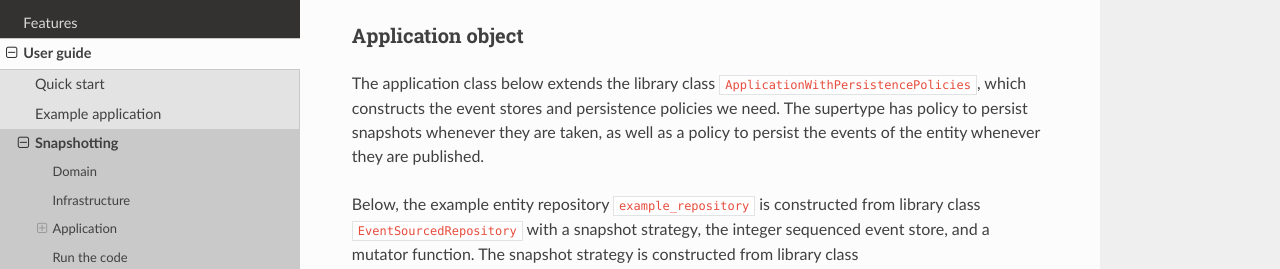
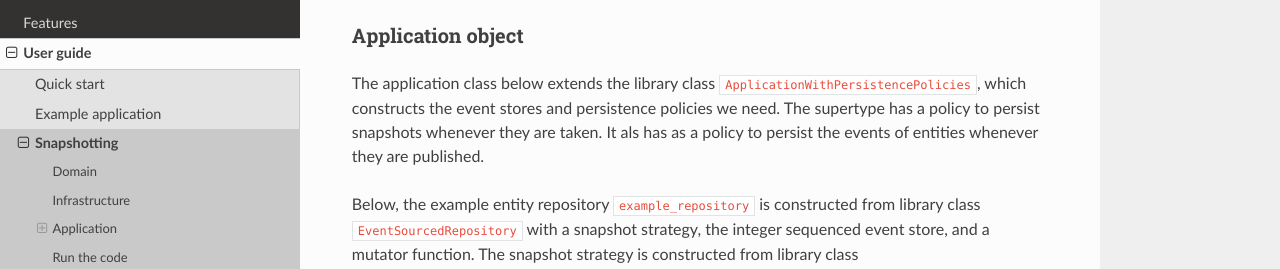
Before and after one commit to pyeventsourcing/eventsourcing, a Sphinx documentation site: the page built from docs/topics/user_guide/snapshotting.rst, in a window 1280 px wide and 900 px high, scrolled down 1481 px. Shown: the part 184-453 px from the top of the window. Built offline with Sphinx 7.4.7 and the Read the Docs theme 2.0.0, drawn with Linux system fonts in a browser that asks for light colours.

Commit message:
Added missing word. Adjusted wording.

```diff
--- a/docs/topics/user_guide/snapshotting.rst
+++ b/docs/topics/user_guide/snapshotting.rst
@@ -95,9 +95,9 @@ Application object
 ------------------
 
 The application class below extends the library class ``ApplicationWithPersistencePolicies``,
-which constructs the event stores and persistence policies we need. The supertype has policy
-to persist snapshots whenever they are taken, as well as a policy to persist the events of
-the entity whenever they are published.
+which constructs the event stores and persistence policies we need. The supertype has a policy
+to persist snapshots whenever they are taken. It als has as a policy to persist the events of
+entities whenever they are published.
 
 Below, the example entity repository ``example_repository`` is constructed from library class
 ``EventSourcedRepository`` with a snapshot strategy, the integer sequenced event
```
